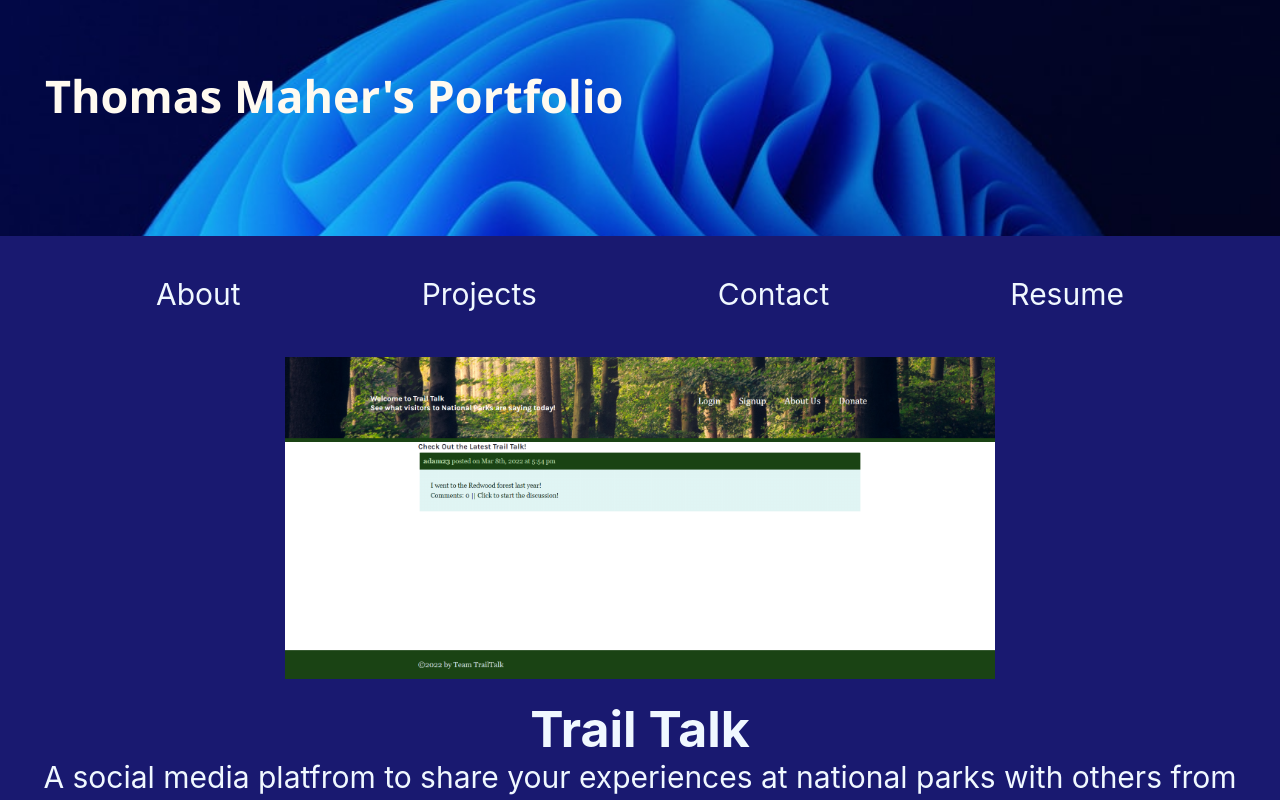
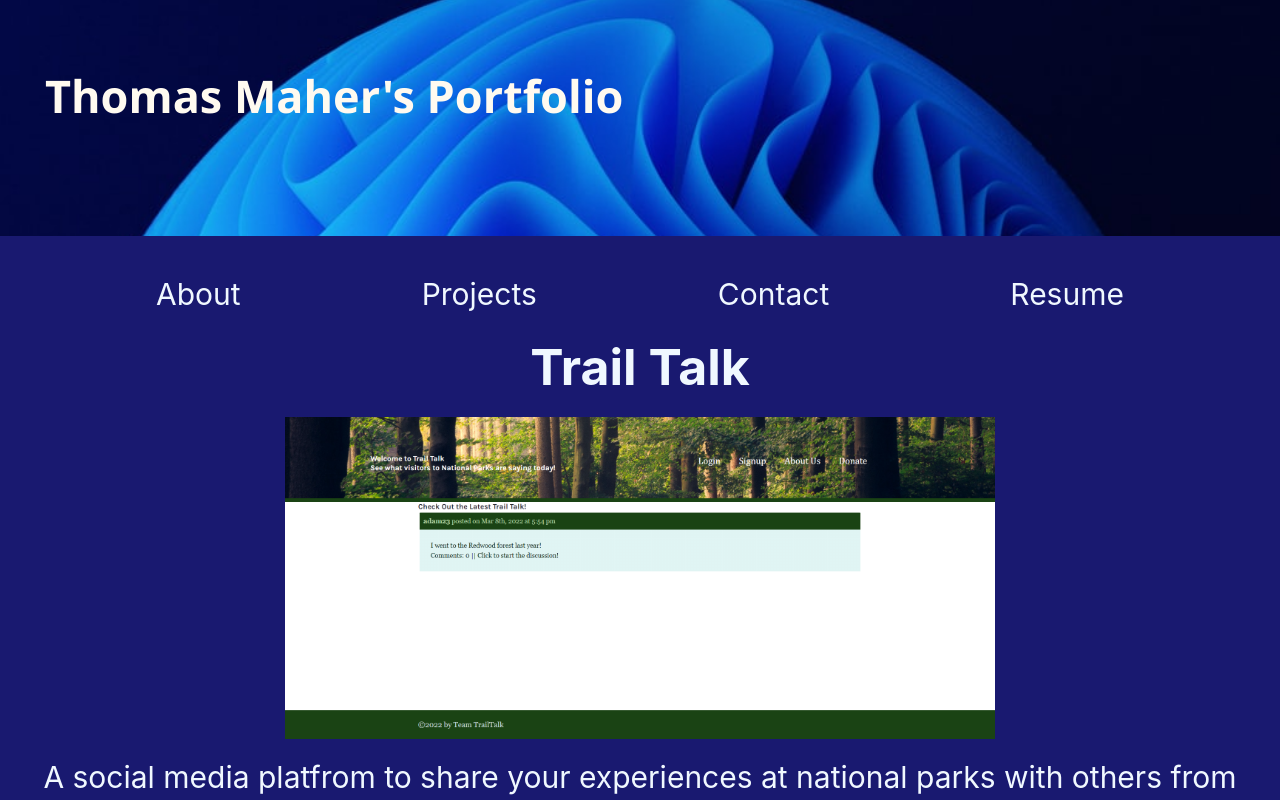
Before and after one commit to trm621/react-portfolio, a React (Create React App) app: page / in a window 1280 px wide. Both pictures are taken after a click on the item "Projects". Shown: the top 800 px of the page. Built offline with nearby package versions, Linux system fonts and the light colour scheme.

Commit message:
changed project page

```diff
--- a/src/components/Project/index.js
+++ b/src/components/Project/index.js
@@ -61,8 +61,8 @@ function Project({ category }) {
     function buildProject(project) {
       return (
           <div className="card">
+              <h2>{project.name}</h2>
               <img src={project.imgfile} alt={project.name} className="img-thumbnail"/>
-              <h2>{project.name}</h2>
               <p>{project.description}</p>
               <ul>
                   <li><a href={project.link}>Click here to check out the project!</a></li>
```
